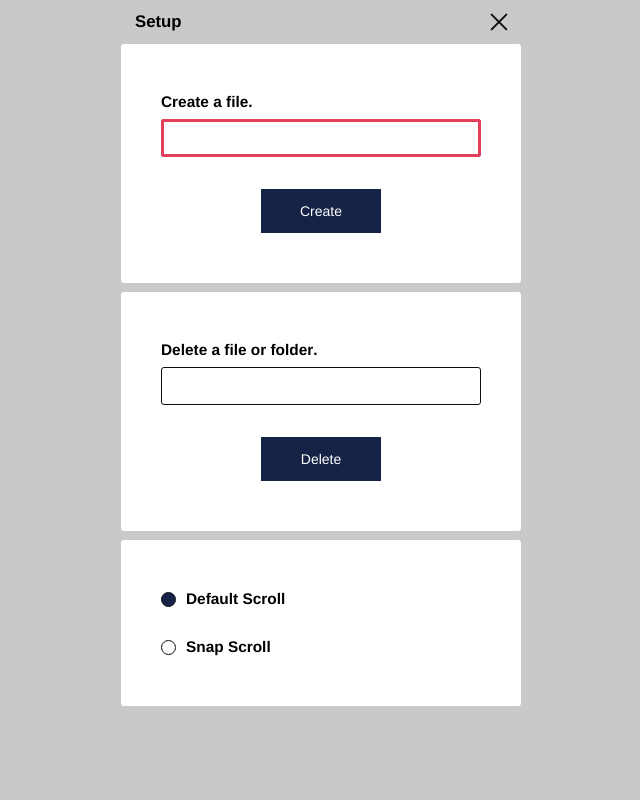
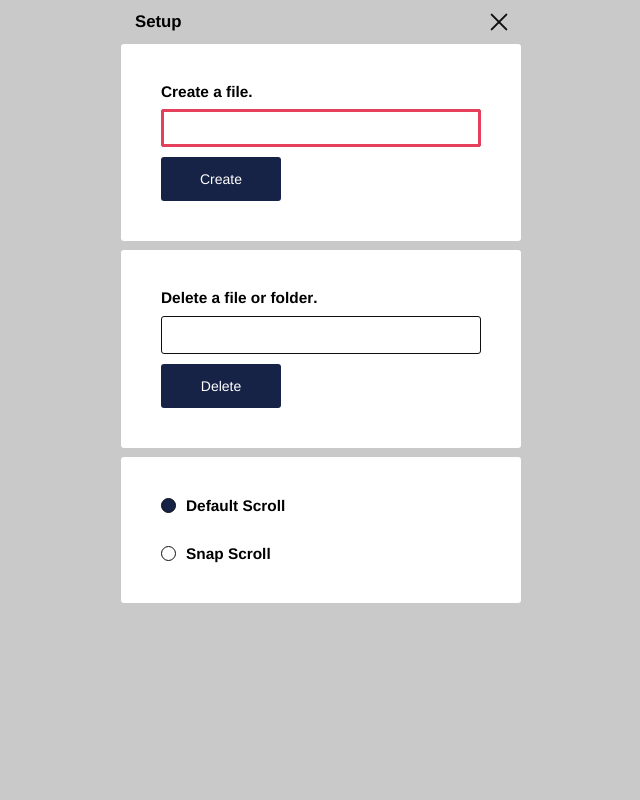
Before and after one commit to milesnature/html-notes-python, a Flask app: page / in a window 1280 px wide. Shown: the whole page, without its empty margins (319-959 px from the left). Run offline with Flask 3, Linux system fonts and the light colour scheme; data that the repository does not hold is empty; parts of the project's set-up code (start-up, migrations or seed data) failed here and were passed over.

Commit message:
Left aligned form buttons and error text. Removed awkward spacing.

```diff
--- a/app/static/css/styles.css
+++ b/app/static/css/styles.css
@@ -871,15 +871,16 @@ html.dialog {
 
 
 #dialogPassphrase div {
-    display    : grid;
-    grid-gap   : 10px;
-    padding    : 50px 40px;
-    width      : var(--dialog-width-small);
-    text-align : center;
+    display               : grid;
+    grid-template-columns : max-content 1fr;
+    grid-gap              : 10px;
+    padding               : 40px 40px;
+    width                 : var(--dialog-width-small);
 }
 #dialogPassphrase label {
     margin     : 0;
     text-align : left;
+    grid-column: 1 / 3;
 }
 #dialogPassphrase input {
     height        : 38px;
@@ -887,13 +888,13 @@ html.dialog {
     padding       : 10px;
     border        : 1px solid var(--color-text-base);
     border-radius : var(--border-radius-small);
+    grid-column   : 1 / 3;
 }
 #dialogPassphrase .error {
     color       : var(--color-plt-accent-dark);
     margin      : 0;
     height      : 1em;
-    line-height : 1em;
-    text-align  : center;
+    line-height : 1.2em;
 }
 #dialogPassphrase .error.show {}
 #dialogPassphrase button {
@@ -902,7 +903,7 @@ html.dialog {
     min-width        : 120px;
     padding          : 0 20px;
     margin-top       : 0;
-    justify-self     : center;
+    justify-self     : left;
     color            : var(--color-plt-white);
     background-color : var(--color-plt-medium);
     border-radius    : var(--border-radius-small);
@@ -1043,23 +1044,23 @@ html.dialog {
     background-color : transparent;
 }
 #dialogSetup fieldset {
-    /*position         : relative;*/
-    display          : grid;
-    grid-gap         : 10px;
-    width            : var(--dialog-width-small);
-    padding          : 50px 40px;
-    margin           : auto;
-    border           : none;
-    border-radius    : var(--border-radius-small);
-    background-color : var(--color-plt-white);
-    /*overflow         : hidden;*/
+    display               : grid;
+    grid-template-columns : max-content 1fr;
+    grid-gap              : 10px;
+    width                 : var(--dialog-width-small);
+    padding               : 40px 40px;
+    margin                : auto;
+    border                : none;
+    border-radius         : var(--border-radius-small);
+    background-color      : var(--color-plt-white);
 }
 #scrollForm fieldset {
-    padding: 40px 40px;
+    padding: 30px 40px;
 }
 #dialogSetup label {
-    display : block;
-    margin  : 0;
+    display     : block;
+    margin      : 0;
+    grid-column : 1 / 3;
 }
 #dialogSetup input[type='url'] {
     display       : block;
@@ -1069,6 +1070,7 @@ html.dialog {
     margin        : 0 auto;
     border        : 1px solid var(--color-text-base);
     border-radius : var(--border-radius-small);
+    grid-column   : 1 / 3;
 }
 #scrollForm label {
     display: grid;
@@ -1094,21 +1096,21 @@ html.dialog {
     color       : var(--color-plt-accent-dark);
     margin      : 0;
     height      : 1em;
-    line-height : 1em;
-    text-align  : center;
+    line-height : 1.2em;
 }
 #dialogSetup .error.show {
     /*visibility : visible;*/
 }
 #dialogSetup button {
     display          : block;
-    justify-self     : center;
+    justify-self     : left;
     height           : 44px;
     width            : 120px;
     min-width        : 120px;
     padding          : 0 20px;
     color            : var(--color-plt-white);
     background-color : var(--color-plt-medium);
+    border-radius    : var(--border-radius-small);
 }
 #dialogSetup form.processing button i {
     display             : block;
--- a/app/static/index.html
+++ b/app/static/index.html
@@ -60,8 +60,8 @@
             <div>
               <label for="passphrase" class="" id="dialogPassphraseDesc">Passphrase</label>
               <input id="passphrase" class="" type="password" required>
+              <button id="submitPassphrase" class="" title="Submit" type="button">Submit</button>
               <small class="error"></small>
-              <button id="submitPassphrase" class="" title="Submit" type="button">Submit</button>
             </div>
           </dialog>
         </template>
@@ -98,16 +98,16 @@
                 <fieldset>
                   <label for="createNoteInput">Create a file.</label>
                   <input id="createNoteInput" type="url" name="url" value="">
+                  <button id="createNote" title="Create Note" type="button"><i></i><span>Create</span></button>
                   <small class="error"></small>
-                  <button id="createNote" title="Create Note" type="button"><i></i><span>Create</span></button>
                 </fieldset>
               </form>
               <form id="deleteForm" onsubmit="return false;">
                 <fieldset>
                   <label for="deleteNoteInput">Delete a file or folder.</label>
                   <input id="deleteNoteInput" type="url" name="url" value="">
+                  <button id="deleteNote" title="Delete Note" type="button"><i></i><span>Delete</span></button>
                   <small class="error"></small>
-                  <button id="deleteNote" title="Delete Note" type="button"><i></i><span>Delete</span></button>
                 </fieldset>
               </form>
             </section>
```
